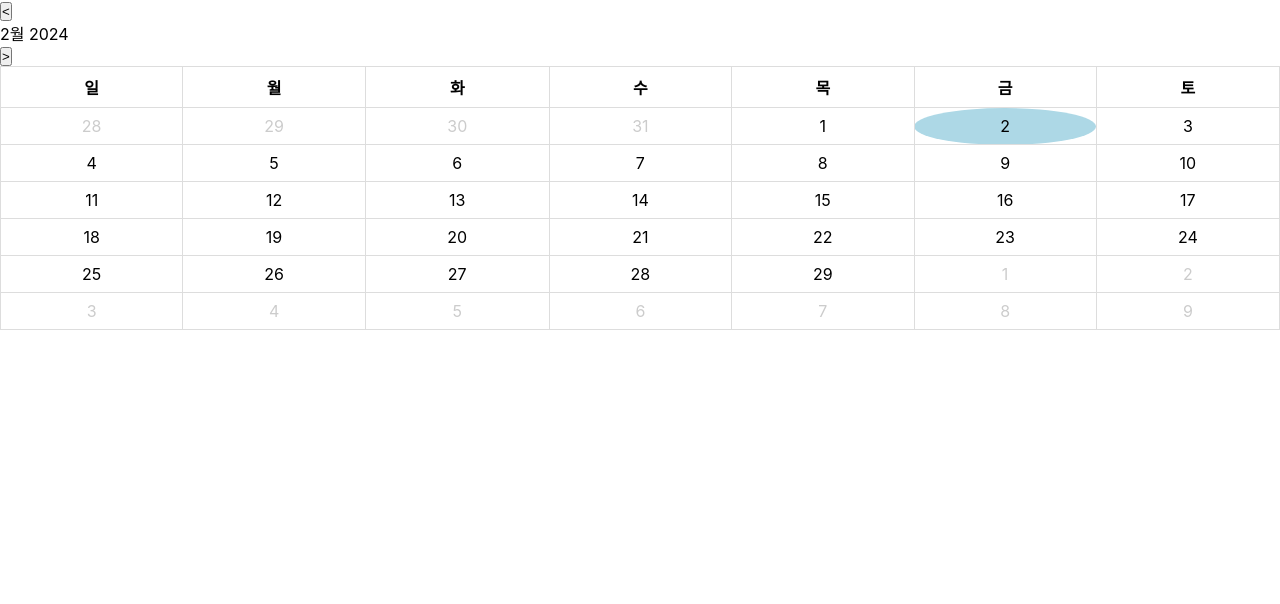
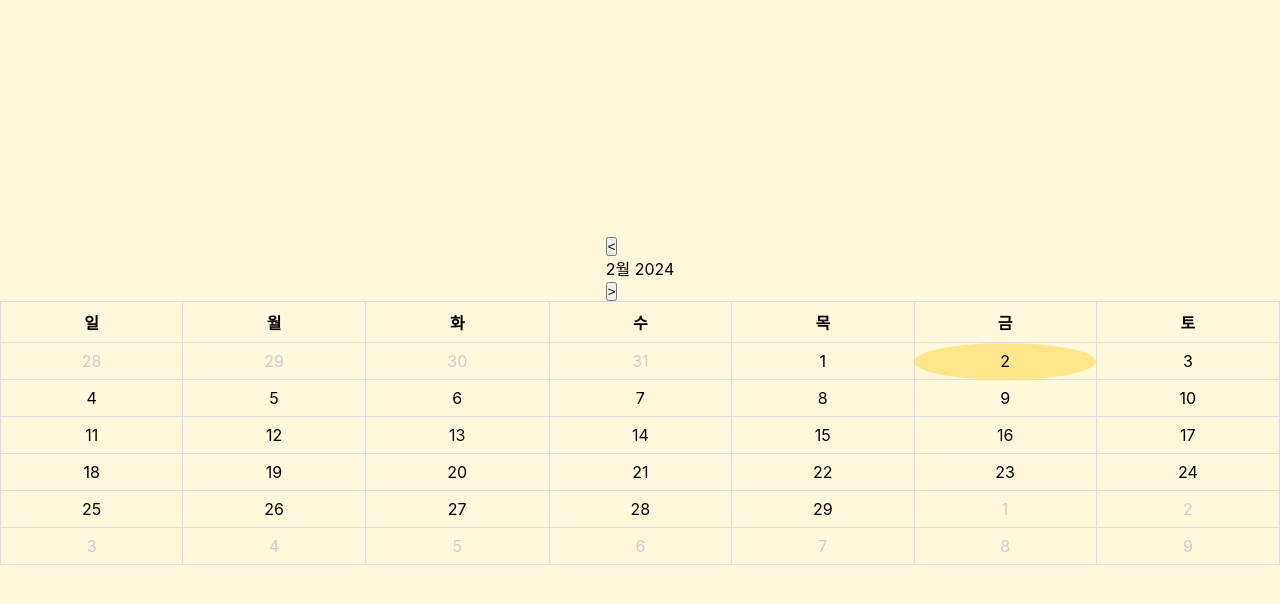
Before and after one commit to Yusmin97/petCheckApp, a React (Create React App) app: page /calendar in a window 1280 px wide. Shown: the top 604 px of the page. Built offline with nearby package versions, Linux system fonts and the light colour scheme.

Commit message:
🎨 Design: 캘린더 체크표시 색깔 변경

```diff
--- a/src/page/calender/Calendar.css
+++ b/src/page/calender/Calendar.css
@@ -1,3 +1,13 @@
+.calendar-container {
+  background-color: rgba(255, 247.52001017332077, 221.00000202655792, 1);
+  width: 100vw;
+  height: 100vh;
+  display: flex;
+  justify-content: center;
+  align-items: center;
+  flex-direction: column;
+}
+
 .calendar {
   border-collapse: collapse;
   width: 100%;
@@ -10,7 +20,7 @@
 }
 
 .current-day {
-  background-color: lightblue;
+  background-color: rgba(255, 229.52130317687988, 139.18750405311584, 1);
   border-radius: 50%;
 }
 
```
